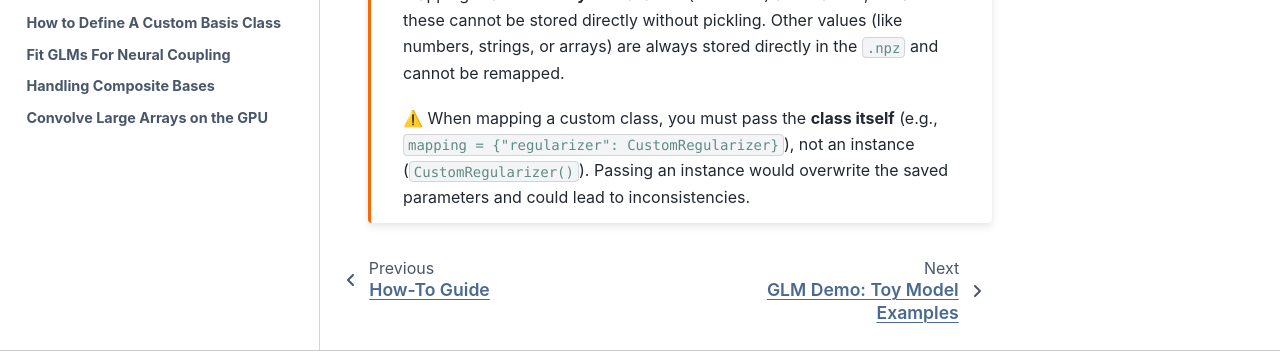
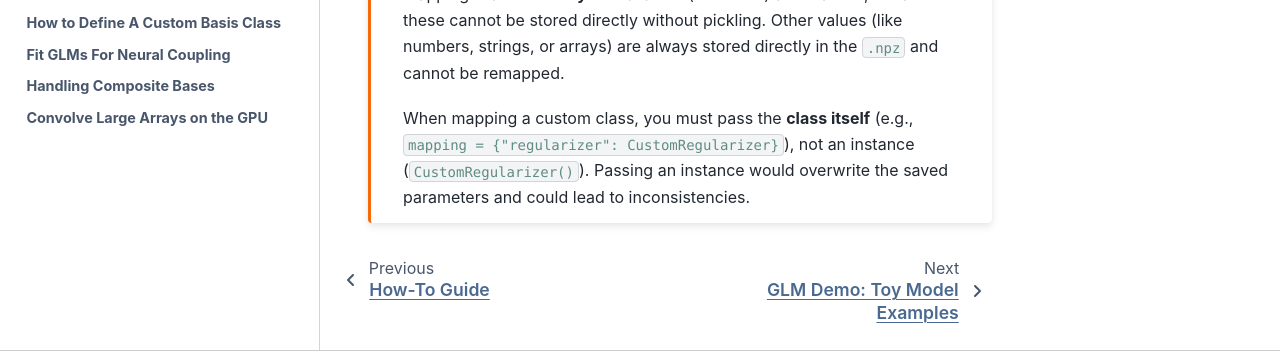
Before and after one commit to flatironinstitute/nemos, a Sphinx documentation site: the page built from docs/how_to_guide/save_and_load.md, in a window 1280 px wide and 900 px high, scrolled down 2263 px. Shown: the part 467-819 px from the top of the window. Built offline with Sphinx 7.4.7 and the PyData theme 0.15.4, drawn with Linux system fonts in a browser that asks for light colours.

Commit message:
remove emoji

```diff
--- a/docs/how_to_guide/save_and_load.md
+++ b/docs/how_to_guide/save_and_load.md
@@ -139,7 +139,7 @@
 Mapping is allowed **only** for callables (functions) and classes, because these cannot be stored directly without pickling.
 Other values (like numbers, strings, or arrays) are always stored directly in the `.npz` and cannot be remapped.
 
-⚠️ When mapping a custom class, you must pass the **class itself** (e.g., `mapping = {"regularizer": CustomRegularizer}`), not an instance (`CustomRegularizer()`).
+When mapping a custom class, you must pass the **class itself** (e.g., `mapping = {"regularizer": CustomRegularizer}`), not an instance (`CustomRegularizer()`).
 Passing an instance would overwrite the saved parameters and could lead to inconsistencies.
 
 :::
```
